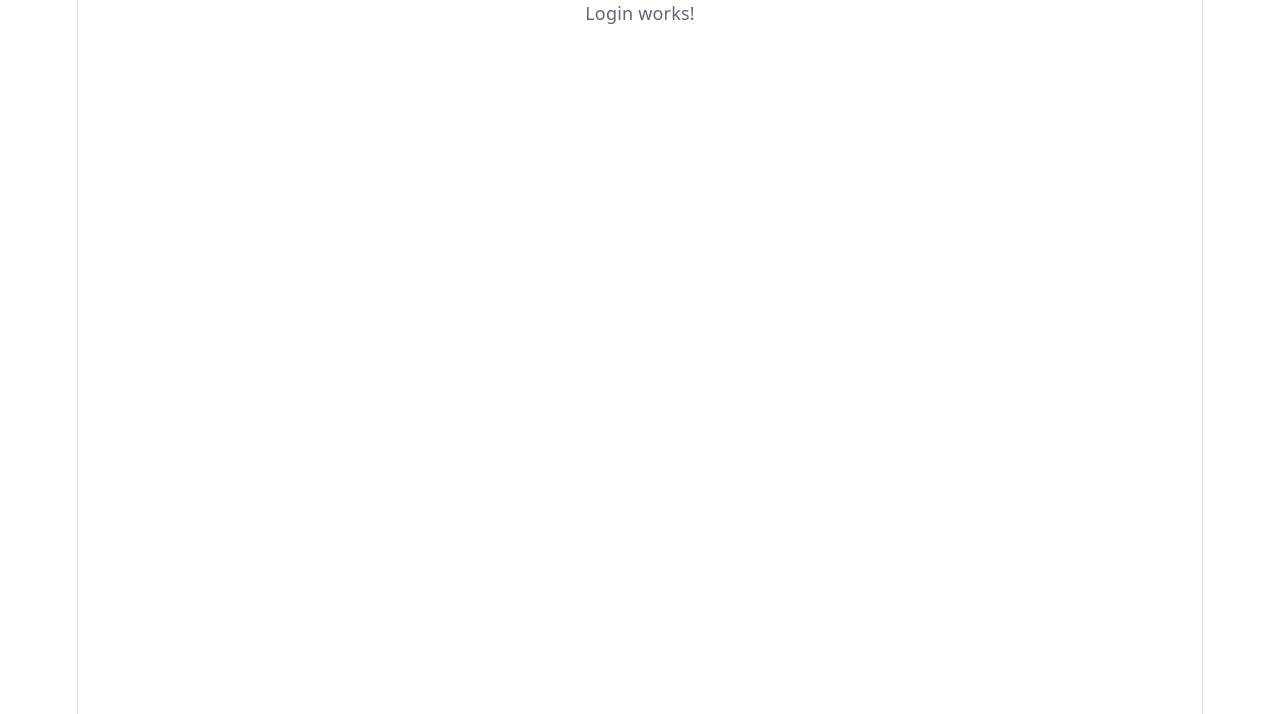
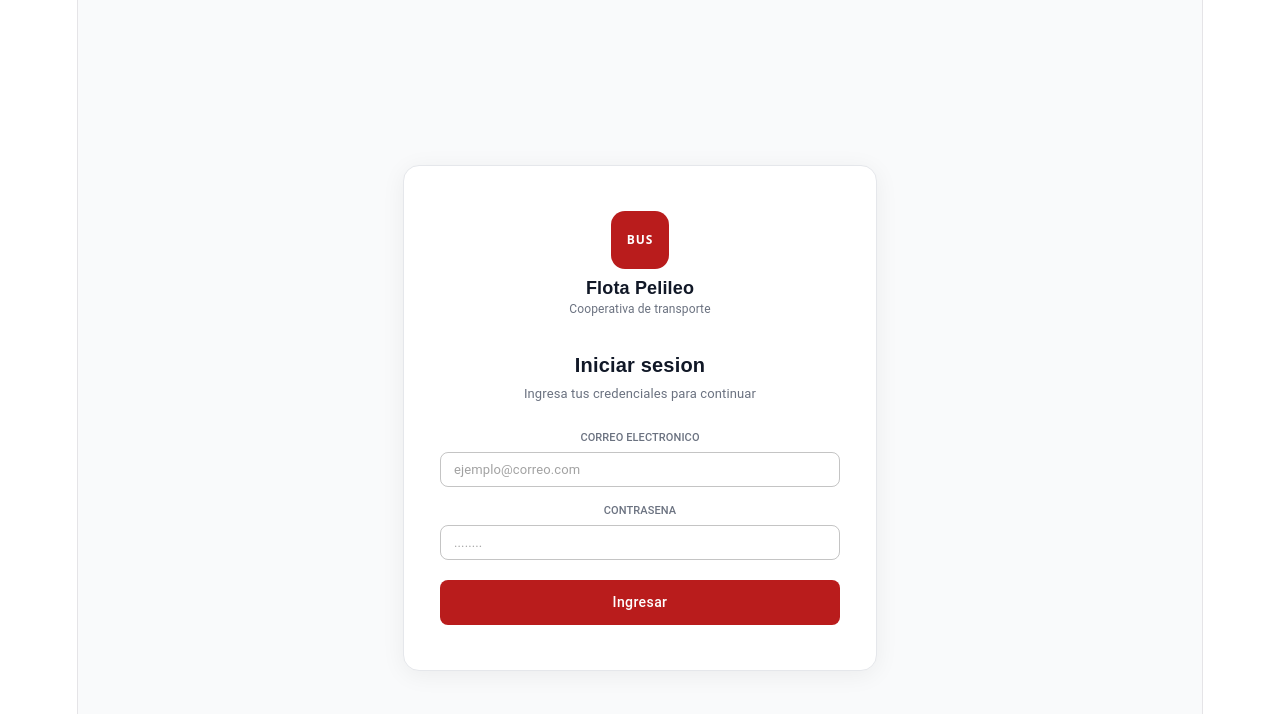
Before and after one commit to christopher5854/ProyectoBusesManejo, a React (Vite) app in the folder frontendBuses/: page /login in a window 1280 px wide. Shown: the top 714 px of the page. Built offline with nearby package versions, Linux system fonts and the light colour scheme; no server answers.

Commit message:
feat(frontend): pantalla login y redireccion por rol

```diff
--- a/frontendBuses/src/App.jsx
+++ b/frontendBuses/src/App.jsx
@@ -1,24 +1,28 @@
-import { BrowserRouter, Routes, Route } from "react-router-dom";
-import { UserProvider } from "./Context/UserContext";
+import { BrowserRouter, Navigate, Route, Routes } from 'react-router-dom';
 import { Home } from './pages/Home';
 import { Login } from './pages/Login';
-import './App.css'
+import './App.css';
 
 function App() {
   return (
     <div className="App">
-      <UserProvider>
-        <BrowserRouter>
-          <Routes>
-            <Route path="/" element ={<Home/>} />
-            <Route path="*" element ={<>NOT FOUND </>} />
-            <Route path= "/home" element ={<Home/>} />
-            <Route path= "/login" element ={<Login/>} />
-          </Routes>
-        </BrowserRouter>
-      </UserProvider>
+      <BrowserRouter>
+        <Routes>
+          <Route path="/" element={<Navigate to="/login" replace />} />
+          <Route path="/login" element={<Login />} />
+          <Route path="/home" element={<Home />} />
+
+          {/* Activar cuando existan las pantallas por rol */}
+          {/* <Route path="/admin/dashboard" element={<AdminDashboard />} /> */}
+          {/* <Route path="/oficina/ventas" element={<OficinaVentas />} /> */}
+          {/* <Route path="/bus/escaneo" element={<BusEscaneo />} /> */}
+          {/* <Route path="/cooperativa/dashboard" element={<CoopDashboard />} /> */}
+
+          <Route path="*" element={<Navigate to="/login" replace />} />
+        </Routes>
+      </BrowserRouter>
     </div>
   );
 }
 
-export default App
+export default App;
--- /dev/null
+++ b/frontendBuses/src/Components/Login/Login.css
@@ -0,0 +1,123 @@
+.login {
+  min-height: 100vh;
+  background-color: #f9fafb;
+  display: flex;
+  align-items: center;
+  justify-content: center;
+  padding: 1rem;
+}
+
+.login__card {
+  background-color: #ffffff;
+  border: 1px solid #e5e7eb;
+  border-radius: 16px;
+  padding: 2.5rem 2rem;
+  width: 100%;
+  max-width: 400px;
+  box-shadow: 0 4px 24px rgba(0, 0, 0, 0.06);
+}
+
+.login__logo {
+  display: flex;
+  flex-direction: column;
+  align-items: center;
+  margin-bottom: 1.75rem;
+}
+
+.login__logo-icon {
+  width: 58px;
+  height: 58px;
+  background-color: #b91c1c;
+  border-radius: 14px;
+  color: #ffffff;
+  font-size: 12px;
+  font-weight: 700;
+  display: flex;
+  align-items: center;
+  justify-content: center;
+  margin-bottom: 10px;
+  letter-spacing: 0.08em;
+}
+
+.login__logo-name {
+  font-family: 'Sora', sans-serif !important;
+  font-size: 18px !important;
+  font-weight: 700 !important;
+  color: #111827 !important;
+  line-height: 1 !important;
+}
+
+.login__logo-sub {
+  font-size: 12px !important;
+  color: #6b7280 !important;
+  margin-top: 3px !important;
+}
+
+.login__title {
+  font-family: 'Sora', sans-serif !important;
+  font-size: 20px !important;
+  font-weight: 700 !important;
+  color: #111827 !important;
+  margin-bottom: 4px !important;
+}
+
+.login__subtitle {
+  font-size: 13px !important;
+  color: #6b7280 !important;
+  margin-bottom: 1.5rem !important;
+}
+
+.login__alert {
+  margin-bottom: 1rem !important;
+  font-size: 13px !important;
+}
+
+.login__form {
+  display: flex;
+  flex-direction: column;
+  gap: 16px;
+}
+
+.login__field {
+  display: flex;
+  flex-direction: column;
+  gap: 5px;
+}
+
+.login__label {
+  font-size: 11px !important;
+  font-weight: 500 !important;
+  color: #6b7280 !important;
+  text-transform: uppercase;
+  letter-spacing: 0.07em;
+}
+
+.login__input .MuiOutlinedInput-root {
+  border-radius: 8px !important;
+  font-size: 13px !important;
+}
+
+.login__input .MuiOutlinedInput-root.Mui-focused .MuiOutlinedInput-notchedOutline {
+  border-color: #b91c1c !important;
+}
+
+.login__btn {
+  background-color: #b91c1c !important;
+  text-transform: none !important;
+  border-radius: 8px !important;
+  font-size: 14px !important;
+  font-weight: 500 !important;
+  padding: 10px !important;
+  box-shadow: none !important;
+  margin-top: 4px !important;
+}
+
+.login__btn:hover {
+  background-color: #991b1b !important;
+  box-shadow: none !important;
+}
+
+.login__btn:disabled {
+  background-color: #e5e7eb !important;
+  color: #9ca3af !important;
+}
--- /dev/null
+++ b/frontendBuses/src/Components/Login/Login.jsx
@@ -0,0 +1,145 @@
+import { useContext, useState } from 'react';
+import { useNavigate } from 'react-router-dom';
+import { Alert, Box, Button, TextField, Typography } from '@mui/material';
+import { UserContext } from '../../Context/UserContext';
+import './Login.css';
+
+const API_URL = import.meta.env.VITE_API_URL || 'http://localhost:3000';
+
+const Login = () => {
+  const { setUsuario } = useContext(UserContext);
+  const navigate = useNavigate();
+
+  const [form, setForm] = useState({ email: '', password: '' });
+  const [error, setError] = useState('');
+  const [loading, setLoading] = useState(false);
+
+  const handleChange = (event) => {
+    setForm((prev) => ({
+      ...prev,
+      [event.target.name]: event.target.value,
+    }));
+  };
+
+  const redirigirPorRol = (rol) => {
+    switch (rol) {
+      case 'admin':
+        navigate('/admin/dashboard');
+        break;
+      case 'oficinista':
+        navigate('/oficina/ventas');
+        break;
+      case 'cliente':
+        navigate('/home');
+        break;
+      case 'personal_bus':
+        navigate('/bus/escaneo');
+        break;
+      case 'cooperativa':
+        navigate('/cooperativa/dashboard');
+        break;
+      default:
+        navigate('/home');
+    }
+  };
+
+  const handleLogin = async () => {
+    setError('');
+    setLoading(true);
+
+    try {
+      const response = await fetch(`${API_URL}/api/auth/login`, {
+        method: 'POST',
+        headers: { 'Content-Type': 'application/json' },
+        body: JSON.stringify(form),
+      });
+
+      const data = await response.json();
+
+      if (!response.ok) {
+        setError(data.message || 'Error al iniciar sesion');
+        return;
+      }
+
+      localStorage.setItem('token', data.token);
+
+      setUsuario({
+        id: data.usuario.id,
+        nombre: data.usuario.nombres,
+        apellido: data.usuario.apellidos,
+        correo: data.usuario.email,
+        rol: data.usuario.rol,
+        cooperativa: data.usuario.cooperativa_id,
+      });
+
+      redirigirPorRol(data.usuario.rol);
+    } catch (requestError) {
+      setError('No se pudo conectar con el servidor');
+    } finally {
+      setLoading(false);
+    }
+  };
+
+  return (
+    <Box className="login">
+      <Box className="login__card">
+        <Box className="login__logo">
+          <Box className="login__logo-icon">BUS</Box>
+          <Typography className="login__logo-name">Flota Pelileo</Typography>
+          <Typography className="login__logo-sub">Cooperativa de transporte</Typography>
+        </Box>
+
+        <Typography className="login__title">Iniciar sesion</Typography>
+        <Typography className="login__subtitle">
+          Ingresa tus credenciales para continuar
+        </Typography>
+
+        {error && (
+          <Alert severity="error" className="login__alert">{error}</Alert>
+        )}
+
+        <Box className="login__form">
+          <Box className="login__field">
+            <Typography className="login__label">Correo electronico</Typography>
+            <TextField
+              name="email"
+              type="email"
+              placeholder="ejemplo@correo.com"
+              size="small"
+              fullWidth
+              value={form.email}
+              onChange={handleChange}
+              className="login__input"
+            />
+          </Box>
+
+          <Box className="login__field">
+            <Typography className="login__label">Contrasena</Typography>
+            <TextField
+              name="password"
+              type="password"
+              placeholder="........"
+              size="small"
+              fullWidth
+              value={form.password}
+              onChange={handleChange}
+              className="login__input"
+            />
+          </Box>
+
+          <Button
+            variant="contained"
+            fullWidth
+            className="login__btn"
+            onClick={handleLogin}
+            disabled={loading}
+          >
+            {loading ? 'Ingresando...' : 'Ingresar'}
+          </Button>
+        </Box>
+      </Box>
+    </Box>
+  );
+};
+
+export default Login;
--- /dev/null
+++ b/frontendBuses/src/Components/Login/index.js
@@ -0,0 +1 @@
+export { default } from './Login';
--- a/frontendBuses/src/pages/Login/Login.jsx
+++ b/frontendBuses/src/pages/Login/Login.jsx
@@ -1,14 +1,5 @@
-"use client";
-import './Login.css';
+import LoginView from '../../Components/Login';
 
-const Login = () => {
-	return (
-		<div className='login'>
- 			Login works!
- 		</div>
-	);
-};
-
-Login.propTypes = {};
+const Login = () => <LoginView />;
 
 export default Login;
```
